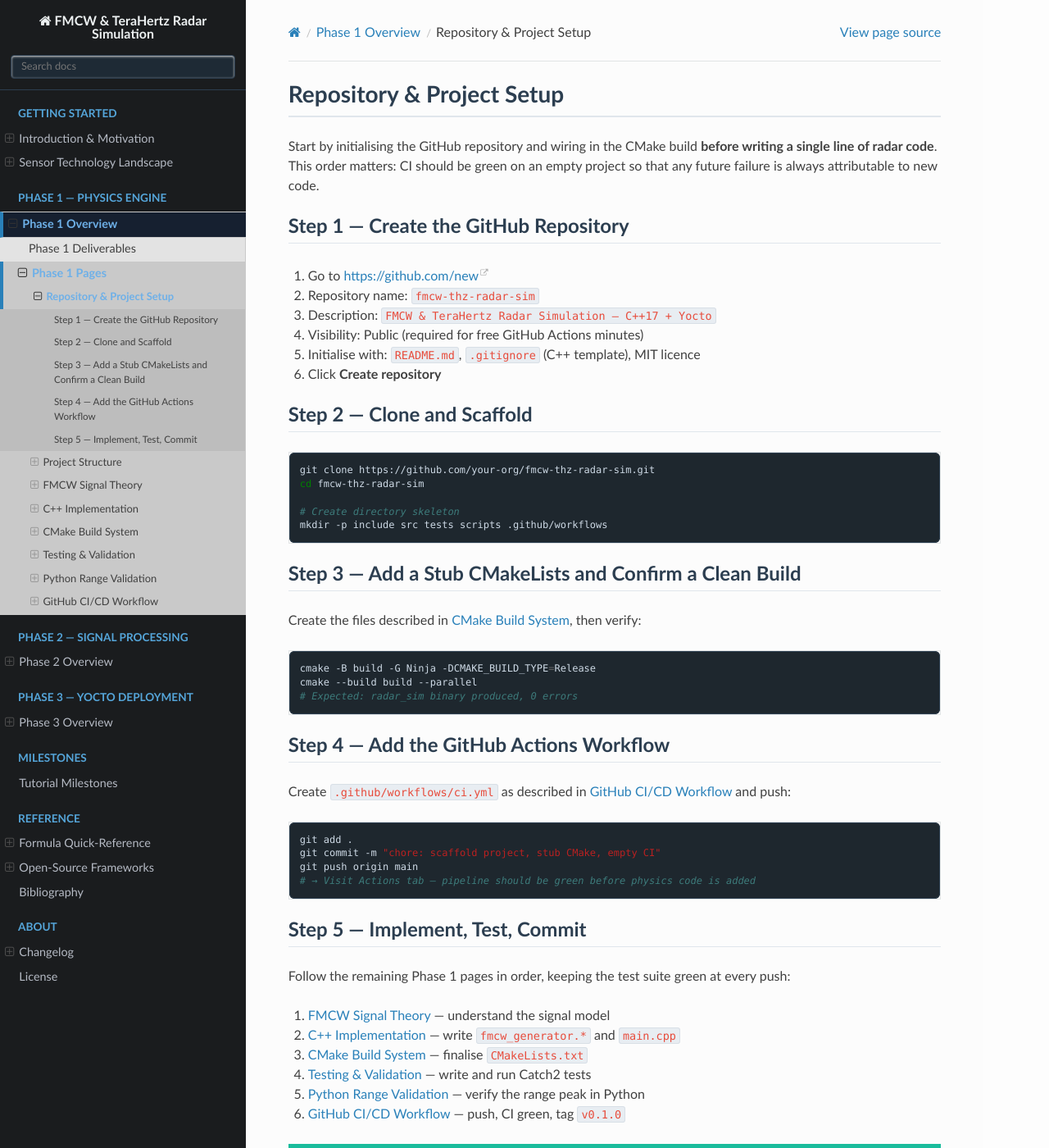
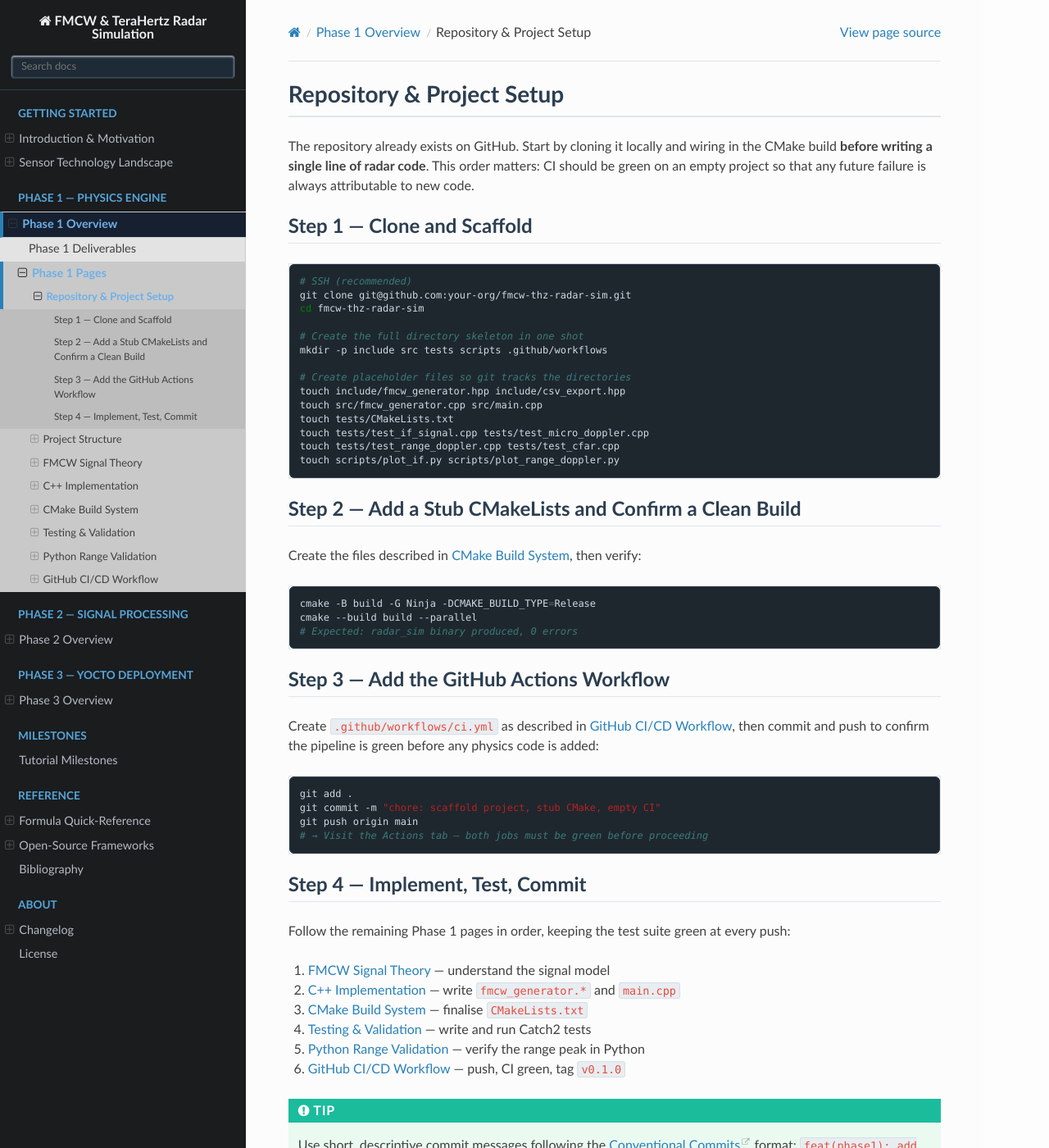
Before and after one commit to ldv-1000111/fmcw-thz-radar-sim, a Sphinx documentation site: the page built from docs/source/phase1/repo_setup.rst, in a window 1280 px wide and 1400 px high. Shown: the whole window at 82% size. Built offline with Sphinx 7.4.7 and the Read the Docs theme 3.1.0, drawn with Linux system fonts in a browser that asks for light colours.

Commit message:
repo_setup.rst update

```diff
--- a/docs/source/phase1/repo_setup.rst
+++ b/docs/source/phase1/repo_setup.rst
@@ -3,33 +3,32 @@
 Repository & Project Setup
 ===========================
 
-Start by initialising the GitHub repository and wiring in the CMake build
-**before writing a single line of radar code**. This order matters: CI should
-be green on an empty project so that any future failure is always attributable
-to new code.
+The repository already exists on GitHub. Start by cloning it locally and
+wiring in the CMake build **before writing a single line of radar code**.
+This order matters: CI should be green on an empty project so that any
+future failure is always attributable to new code.
 
-Step 1 — Create the GitHub Repository
----------------------------------------
-
-1. Go to https://github.com/new
-2. Repository name: ``fmcw-thz-radar-sim``
-3. Description: ``FMCW & TeraHertz Radar Simulation — C++17 + Yocto``
-4. Visibility: Public (required for free GitHub Actions minutes)
-5. Initialise with: ``README.md``, ``.gitignore`` (C++ template), MIT licence
-6. Click **Create repository**
-
-Step 2 — Clone and Scaffold
+Step 1 — Clone and Scaffold
 -----------------------------
 
 .. code-block:: bash
 
-   git clone https://github.com/your-org/fmcw-thz-radar-sim.git
+   # SSH (recommended)
+   git clone git@github.com:your-org/fmcw-thz-radar-sim.git
    cd fmcw-thz-radar-sim
 
-   # Create directory skeleton
+   # Create the full directory skeleton in one shot
    mkdir -p include src tests scripts .github/workflows
 
-Step 3 — Add a Stub CMakeLists and Confirm a Clean Build
+   # Create placeholder files so git tracks the directories
+   touch include/fmcw_generator.hpp include/csv_export.hpp
+   touch src/fmcw_generator.cpp src/main.cpp
+   touch tests/CMakeLists.txt
+   touch tests/test_if_signal.cpp tests/test_micro_doppler.cpp
+   touch tests/test_range_doppler.cpp tests/test_cfar.cpp
+   touch scripts/plot_if.py scripts/plot_range_doppler.py
+
+Step 2 — Add a Stub CMakeLists and Confirm a Clean Build
 ----------------------------------------------------------
 
 Create the files described in :ref:`phase1_cmake_build`, then verify:
@@ -40,20 +39,21 @@ Create the files described in :ref:`phase1_cmake_build`, then verify:
    cmake --build build --parallel
    # Expected: radar_sim binary produced, 0 errors
 
-Step 4 — Add the GitHub Actions Workflow
+Step 3 — Add the GitHub Actions Workflow
 -----------------------------------------
 
 Create ``.github/workflows/ci.yml`` as described in
-:ref:`phase1_github_workflow` and push:
+:ref:`phase1_github_workflow`, then commit and push to confirm the pipeline
+is green before any physics code is added:
 
 .. code-block:: bash
 
    git add .
    git commit -m "chore: scaffold project, stub CMake, empty CI"
    git push origin main
-   # → Visit Actions tab — pipeline should be green before physics code is added
+   # → Visit the Actions tab — both jobs must be green before proceeding
 
-Step 5 — Implement, Test, Commit
+Step 4 — Implement, Test, Commit
 ----------------------------------
 
 Follow the remaining Phase 1 pages in order, keeping the test suite green
```
